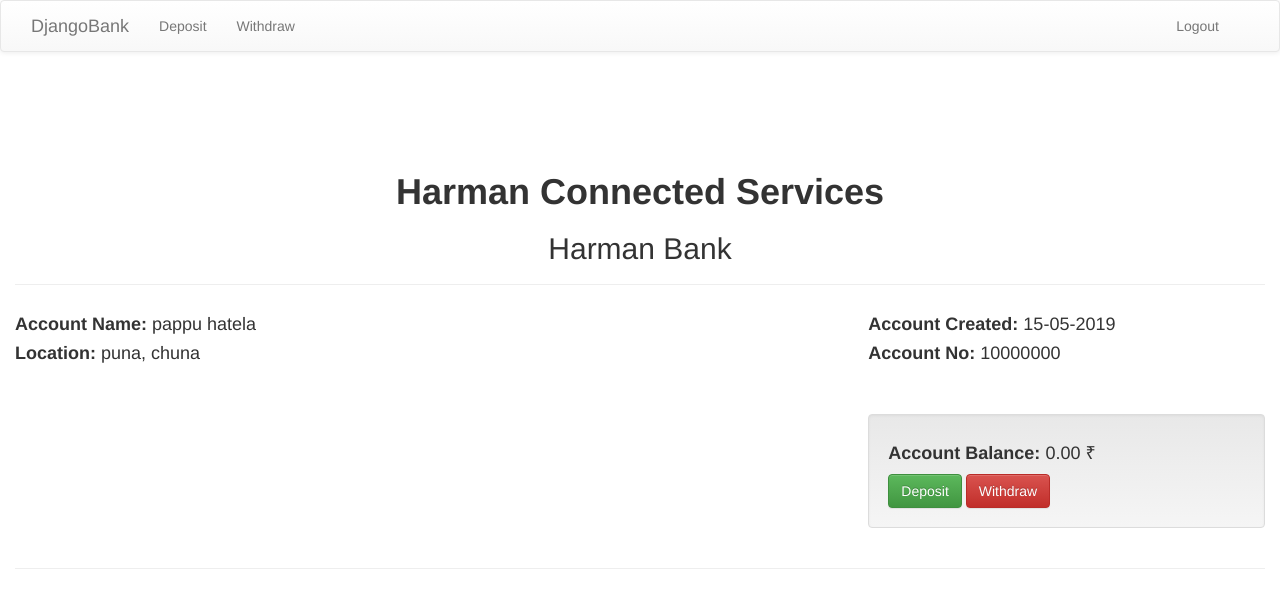
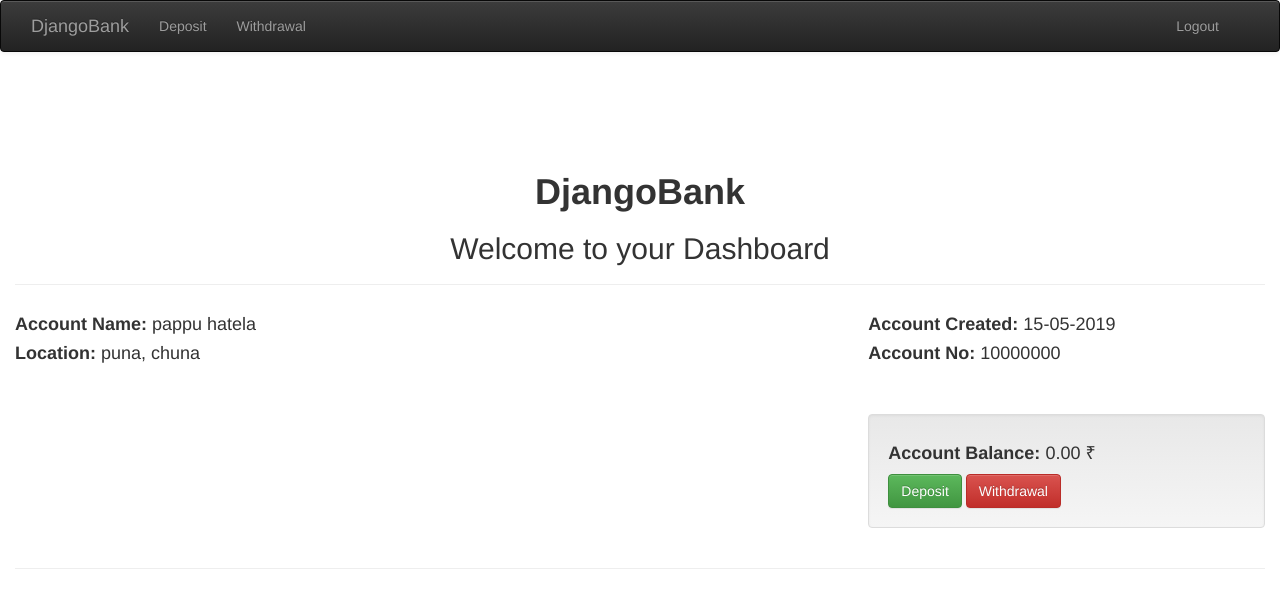
Before and after one commit to adybose/djangobank, a Django app: page / in a window 1280 px wide. Shown: the top 608 px of the page. Run offline with Django 3.2, Linux system fonts and the light colour scheme; a user stored in the database is signed in; data comes from the database, SQL or seed files in the repository; data that the repository does not hold is empty; parts of the project's set-up code (start-up, migrations or seed data) failed here and were passed over; some libraries are stand-ins or nearby versions.

Commit message:
Refactored variables

```diff
--- a/core/templates/core/navbar.html
+++ b/core/templates/core/navbar.html
@@ -1,4 +1,4 @@
-<nav class="navbar navbar-default">
+<nav class="navbar navbar-default navbar-inverse">
   <div class="container-fluid">
     <div class="navbar-header">
       <button type="button" class="navbar-toggle collapsed" data-toggle="collapse" data-target="#bs-example-navbar-collapse-1" aria-expanded="false">
@@ -15,7 +15,7 @@
     <div class="collapse navbar-collapse" id="bs-example-navbar-collapse-1">
       <ul class="nav navbar-nav">
         <li><a href="{% url 'transactions:deposit' %}">Deposit</a></li>
-        <li><a href="{% url 'transactions:withdrawal' %}">Withdraw</a></li>
+        <li><a href="{% url 'transactions:withdrawal' %}">Withdrawal</a></li>
 
       </ul>
 
--- a/core/templates/core/transactions.html
+++ b/core/templates/core/transactions.html
@@ -6,9 +6,9 @@
 {% include "core/messages.html" %}
 
     <div class="page-header">
-      <h1 class="text-center"><b>Harman Connected Services</b><br></h1>
+      <h1 class="text-center"><b>DjangoBank</b><br></h1>
       <center>
-      <h2>Harman Bank</h2>
+      <h2>Welcome to your Dashboard</h2>
         </center>
     </div>
 
@@ -24,7 +24,7 @@
     <div class="well">
     <h4 class="card"><b>Account Balance: </b>{{ user.balance }} ₹</h4>
     <a class="btn btn-success" href="{% url 'transactions:deposit' %}">Deposit</a>
-    <a class="btn btn-danger" href="{% url 'transactions:withdrawal' %}">Withdraw</a>
+    <a class="btn btn-danger" href="{% url 'transactions:withdrawal' %}">Withdrawal</a>
     </div>
   </div>
 
--- a/core/views.py
+++ b/core/views.py
@@ -1,7 +1,7 @@
 from django.db.models import Sum
 from django.shortcuts import render
 
-from transactions.models import Diposit, Withdrawal, Interest
+from transactions.models import Deposit, Withdrawal, Interest
 
 
 def home(request):
@@ -9,7 +9,7 @@ def home(request):
         return render(request, "core/home.html", {})
     else:
         user = request.user
-        deposit = Diposit.objects.filter(user=user)
+        deposit = Deposit.objects.filter(user=user)
         deposit_sum = deposit.aggregate(Sum('amount'))['amount__sum']
         withdrawal = Withdrawal.objects.filter(user=user)
         withdrawal_sum = withdrawal.aggregate(Sum('amount'))['amount__sum']
--- a/transactions/admin.py
+++ b/transactions/admin.py
@@ -1,8 +1,8 @@
 from django.contrib import admin
 
-from .models import Diposit, Withdrawal, Interest
+from .models import Deposit, Withdrawal, Interest
 
 
-admin.site.register(Diposit)
+admin.site.register(Deposit)
 admin.site.register(Withdrawal)
 admin.site.register(Interest)
--- a/transactions/forms.py
+++ b/transactions/forms.py
@@ -1,11 +1,11 @@
 from django import forms
 
-from .models import Diposit, Withdrawal
+from .models import Deposit, Withdrawal
 
 
 class DepositForm(forms.ModelForm):
     class Meta:
-        model = Diposit
+        model = Deposit
         fields = ["amount"]
 
 
--- a/transactions/models.py
+++ b/transactions/models.py
@@ -7,7 +7,7 @@ from django.db import models
 User = settings.AUTH_USER_MODEL
 
 
-class Diposit(models.Model):
+class Deposit(models.Model):
     user = models.ForeignKey(User)
     amount = models.DecimalField(
       decimal_places=2,
--- a/transactions/urls.py
+++ b/transactions/urls.py
@@ -1,9 +1,9 @@
 from django.conf.urls import url
 
-from transactions.views import MyTransictions
+from transactions.views import MyTransactions
 
 urlpatterns = [
 
-    url('deposit', MyTransictions.diposit_view, name='deposit'),
-    url('withdrawal', MyTransictions.withdrawal_view, name='withdrawal'),
+    url('deposit', MyTransactions.deposit_view, name='deposit'),
+    url('withdrawal', MyTransactions.withdrawal_view, name='withdrawal'),
 ]
--- a/transactions/views.py
+++ b/transactions/views.py
@@ -5,10 +5,10 @@ from django.shortcuts import render, redirect
 from django.views import View
 from .forms import DepositForm, WithdrawalForm
 
-class MyTransictions(View):
+class MyTransactions(View):
 
     @login_required()
-    def diposit_view(request):
+    def deposit_view(request):
         if not request.user.is_authenticated:
             raise Http404
         else:
@@ -37,7 +37,7 @@ class MyTransictions(View):
         if not request.user.is_authenticated:
             raise Http404
         else:
-            title = "Withdraw"
+            title = "Withdrawal"
             form = WithdrawalForm(request.POST or None)
 
             if form.is_valid():
```
Also changed, not shown: db.sqlite3, transactions/migrations/0002_auto_20190515_1801.py (added), 1 other file.
